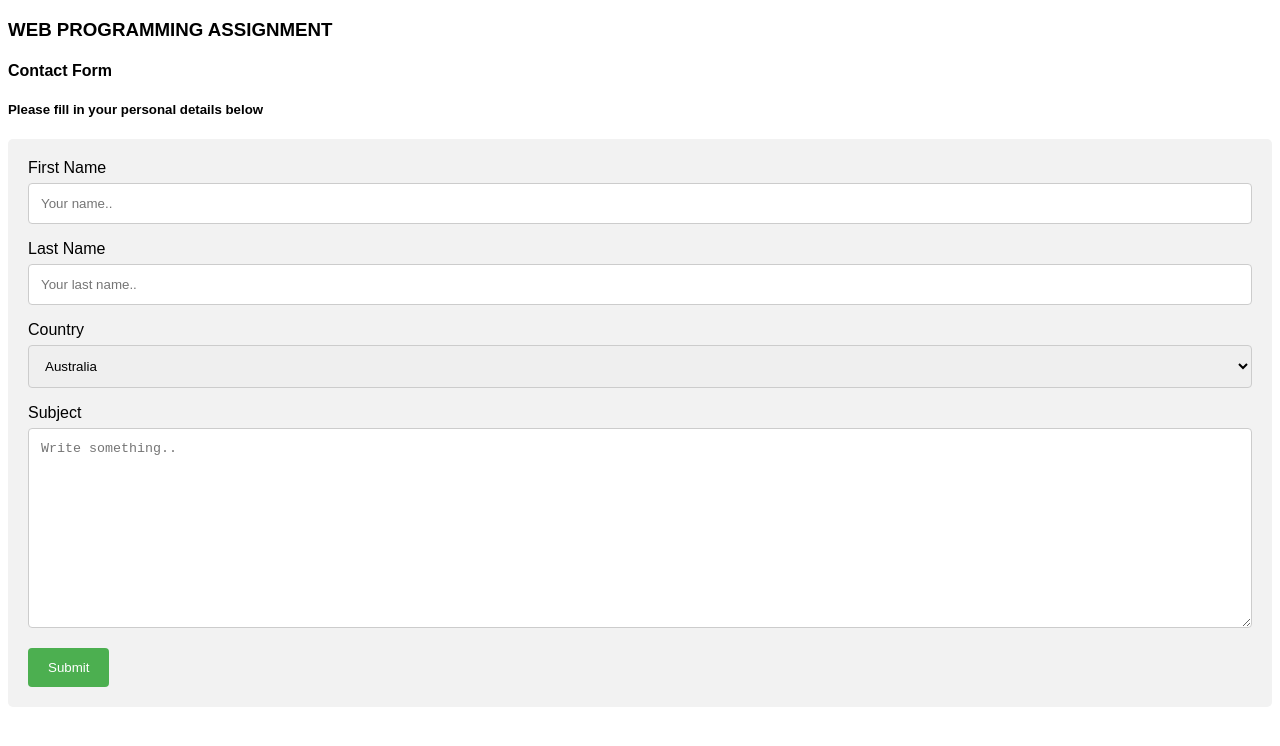
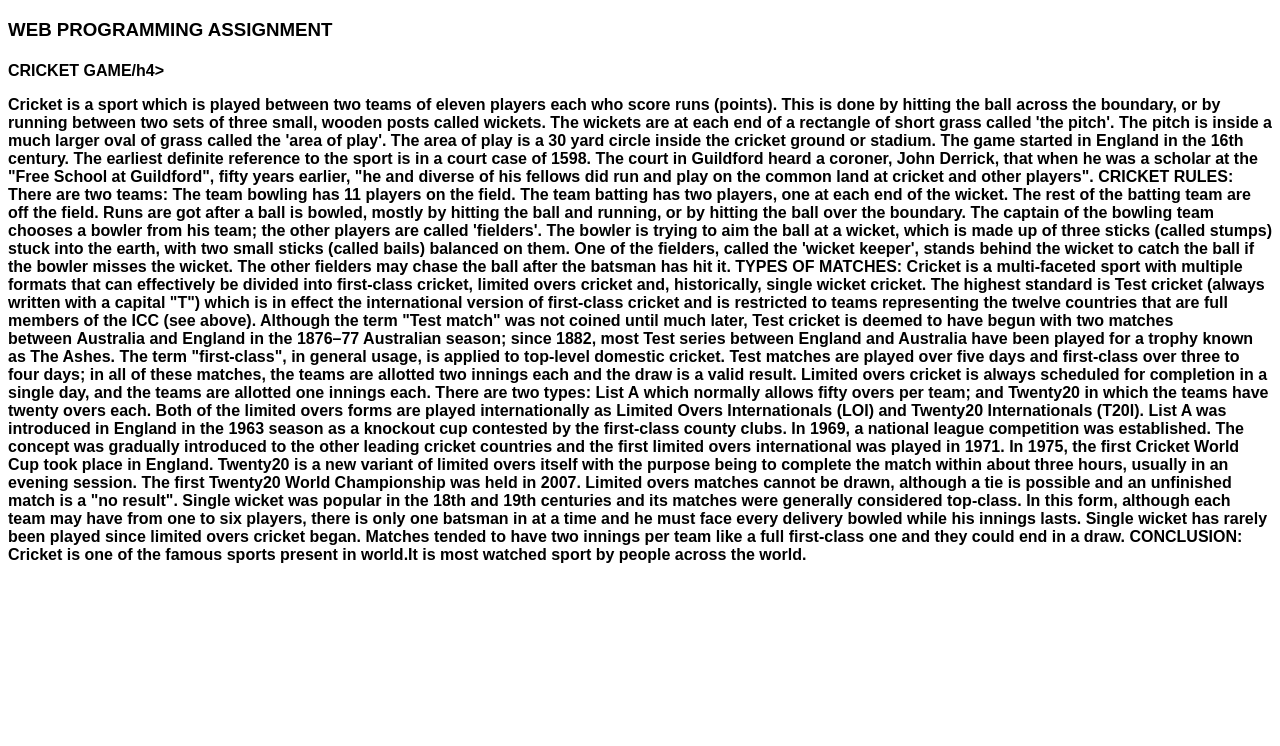
Before and after one commit to Abishek-Ravi/Abishek-Ravi.github.io, a plain HTML site: page index.html in a window 1280 px wide. Drawn offline with Linux system fonts and the light colour scheme.

Commit message:
Update index.html

```diff
--- a/index.html
+++ b/index.html
@@ -40,31 +40,31 @@ input[type=submit]:hover {
 <body>
 
 <h3>WEB PROGRAMMING ASSIGNMENT</h3>
-<h4>Contact Form</h4>
-<h5>Please fill in your personal details below</h5>
+<h4>CRICKET GAME/h4>
+<p>Cricket is a sport which is played between two teams of eleven players each who score runs (points). This is done by hitting the ball across the boundary, or by running between two sets of three small, wooden posts called wickets.
 
-<div class="container">
-  <form action="/action_page.php">
-    <label for="fname">First Name</label>
-    <input type="text" id="fname" name="firstname" placeholder="Your name..">
+The wickets are at each end of a rectangle of short grass called 'the pitch'. The pitch is inside a much larger oval of grass called the 'area of play'. The area of play is a 30 yard circle inside the cricket ground or stadium.
 
-    <label for="lname">Last Name</label>
-    <input type="text" id="lname" name="lastname" placeholder="Your last name..">
+The game started in England in the 16th century. The earliest definite reference to the sport is in a court case of 1598. The court in Guildford heard a coroner, John Derrick, that when he was a scholar at the "Free School at Guildford", fifty years earlier, "he and diverse of his fellows did run and play on the common land at cricket and other players".
 
-    <label for="country">Country</label>
-    <select id="country" name="country">
-      <option value="australia">Australia</option>
-      <option value="canada">Canada</option>
-      <option value="usa">USA</option>
-      <option value="india">India</option>
-    </select>
+CRICKET RULES:
 
-    <label for="subject">Subject</label>
-    <textarea id="subject" name="subject" placeholder="Write something.." style="height:200px"></textarea>
+There are two teams: The team bowling has 11 players on the field. The team batting has two players, one at each end of the wicket. The rest of the batting team are off the field. Runs are got after a ball is bowled, mostly by hitting the ball and running, or by hitting the ball over the boundary.
 
-    <input type="submit" value="Submit">
-  </form>
-</div>
+The captain of the bowling team chooses a bowler from his team; the other players are called 'fielders'. The bowler is trying to aim the ball at a wicket, which is made up of three sticks (called stumps) stuck into the earth, with two small sticks (called bails) balanced on them. One of the fielders, called the 'wicket keeper', stands behind the wicket to catch the ball if the bowler misses the wicket. The other fielders may chase the ball after the batsman has hit it.
+
+TYPES OF MATCHES:
+
+Cricket is a multi-faceted sport with multiple formats that can effectively be divided into first-class cricket, limited overs cricket and, historically, single wicket cricket. The highest standard is Test cricket (always written with a capital "T") which is in effect the international version of first-class cricket and is restricted to teams representing the twelve countries that are full members of the ICC (see above). Although the term "Test match" was not coined until much later, Test cricket is deemed to have begun with two matches between Australia and England in the 1876–77 Australian season; since 1882, most Test series between England and Australia have been played for a trophy known as The Ashes. The term "first-class", in general usage, is applied to top-level domestic cricket. Test matches are played over five days and first-class over three to four days; in all of these matches, the teams are allotted two innings each and the draw is a valid result.
+
+Limited overs cricket is always scheduled for completion in a single day, and the teams are allotted one innings each. There are two types: List A which normally allows fifty overs per team; and Twenty20 in which the teams have twenty overs each. Both of the limited overs forms are played internationally as Limited Overs Internationals (LOI) and Twenty20 Internationals (T20I). List A was introduced in England in the 1963 season as a knockout cup contested by the first-class county clubs. In 1969, a national league competition was established. The concept was gradually introduced to the other leading cricket countries and the first limited overs international was played in 1971. In 1975, the first Cricket World Cup took place in England. Twenty20 is a new variant of limited overs itself with the purpose being to complete the match within about three hours, usually in an evening session. The first Twenty20 World Championship was held in 2007. Limited overs matches cannot be drawn, although a tie is possible and an unfinished match is a "no result".
+
+Single wicket was popular in the 18th and 19th centuries and its matches were generally considered top-class. In this form, although each team may have from one to six players, there is only one batsman in at a time and he must face every delivery bowled while his innings lasts. Single wicket has rarely been played since limited overs cricket began. Matches tended to have two innings per team like a full first-class one and they could end in a draw.
+
+CONCLUSION:
+
+Cricket is one of the famous sports present in world.It is most watched sport by people across the world. </p>
+
 
 </body>
 </html>
```
